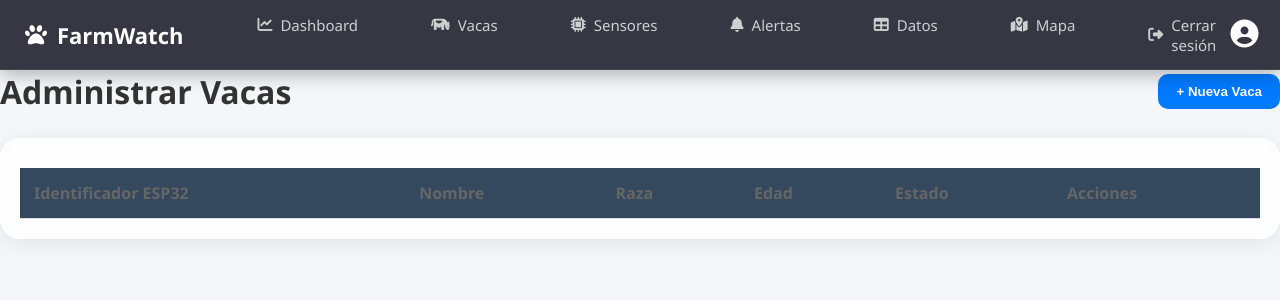
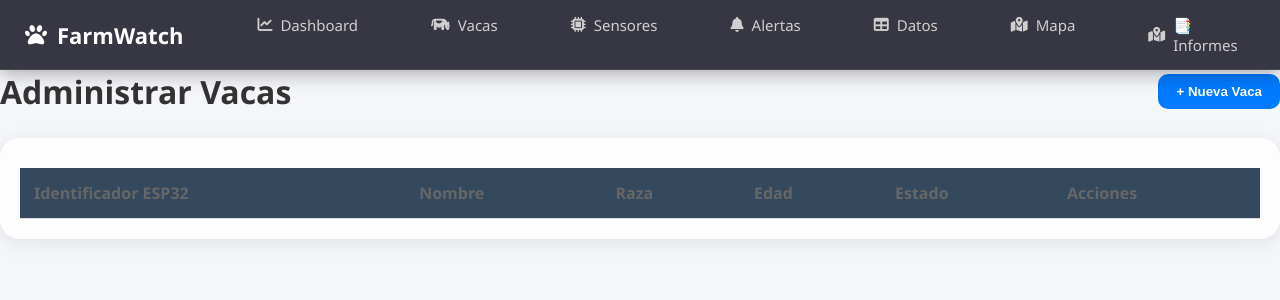
Before and after one commit to isarodri8914/farmwatch2.0, a Flask app: page /cows in a window 1280 px wide; the page is wider, and only the part inside the window is pictured. Shown: the top 300 px of that part. Run offline with Flask 3, Linux system fonts and the light colour scheme; the visitor is signed in with stand-in values (Sample User, id 1); data that the repository does not hold is empty; some libraries are stand-ins or nearby versions.

Commit message:
Descripciónss

```diff
--- a/templates/base.html
+++ b/templates/base.html
@@ -39,6 +39,7 @@
                 <li><a href="/alerts"><i class="fas fa-bell"></i> Alertas</a></li>
                 <li><a href="/data"><i class="fas fa-table"></i> Datos</a></li>
                 <li><a href="/map"><i class="fas fa-map-marked-alt"></i> Mapa</a></li>
+                <li><a href="/reports"><i class="fas fa-map-marked-alt"></i>📑 Informes</a></li>
                  <li><a href="/"><i class="fas fa-sign-out-alt"></i> Cerrar sesión</a></li>
             </ul>
         </div>
```
